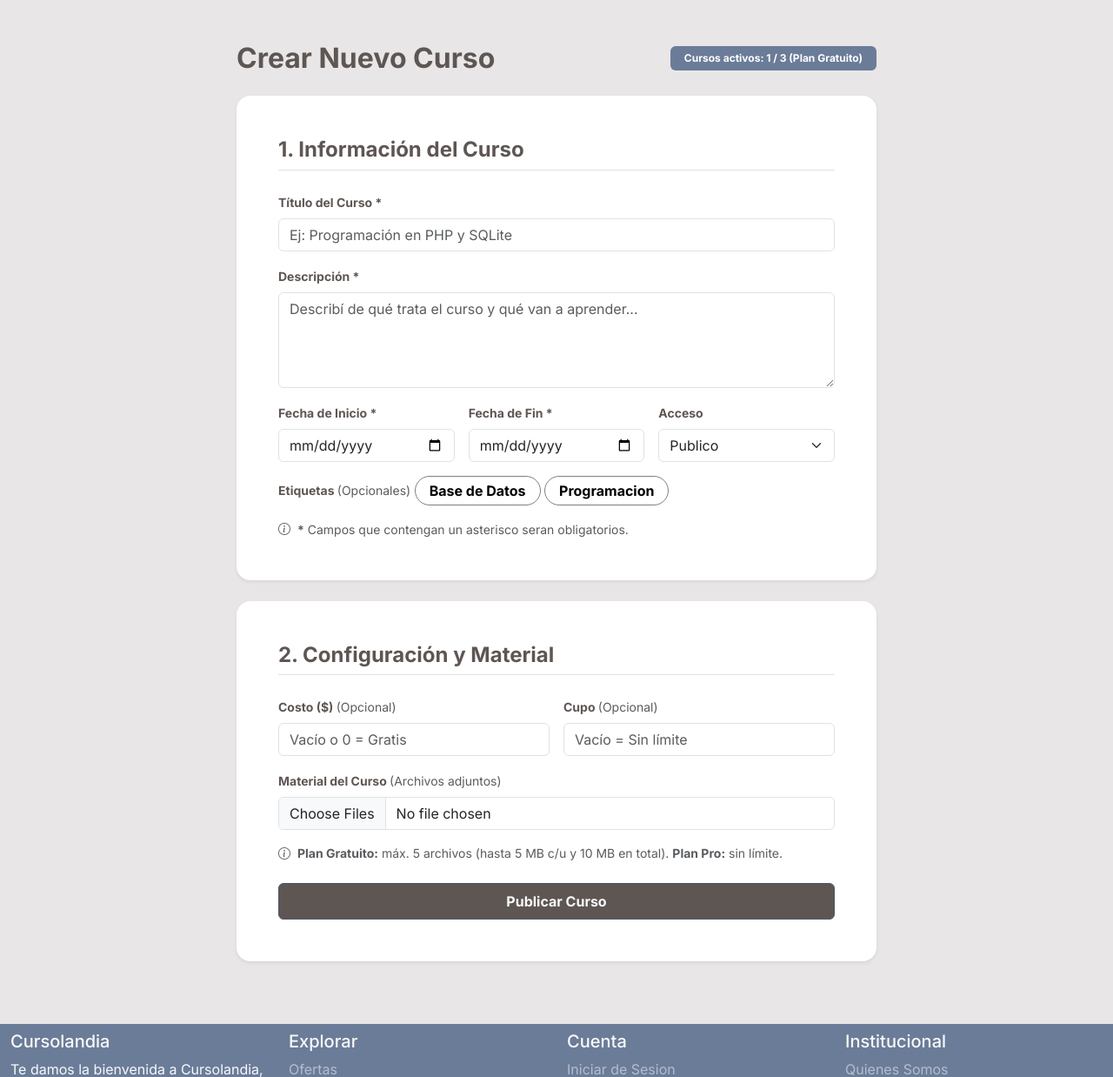
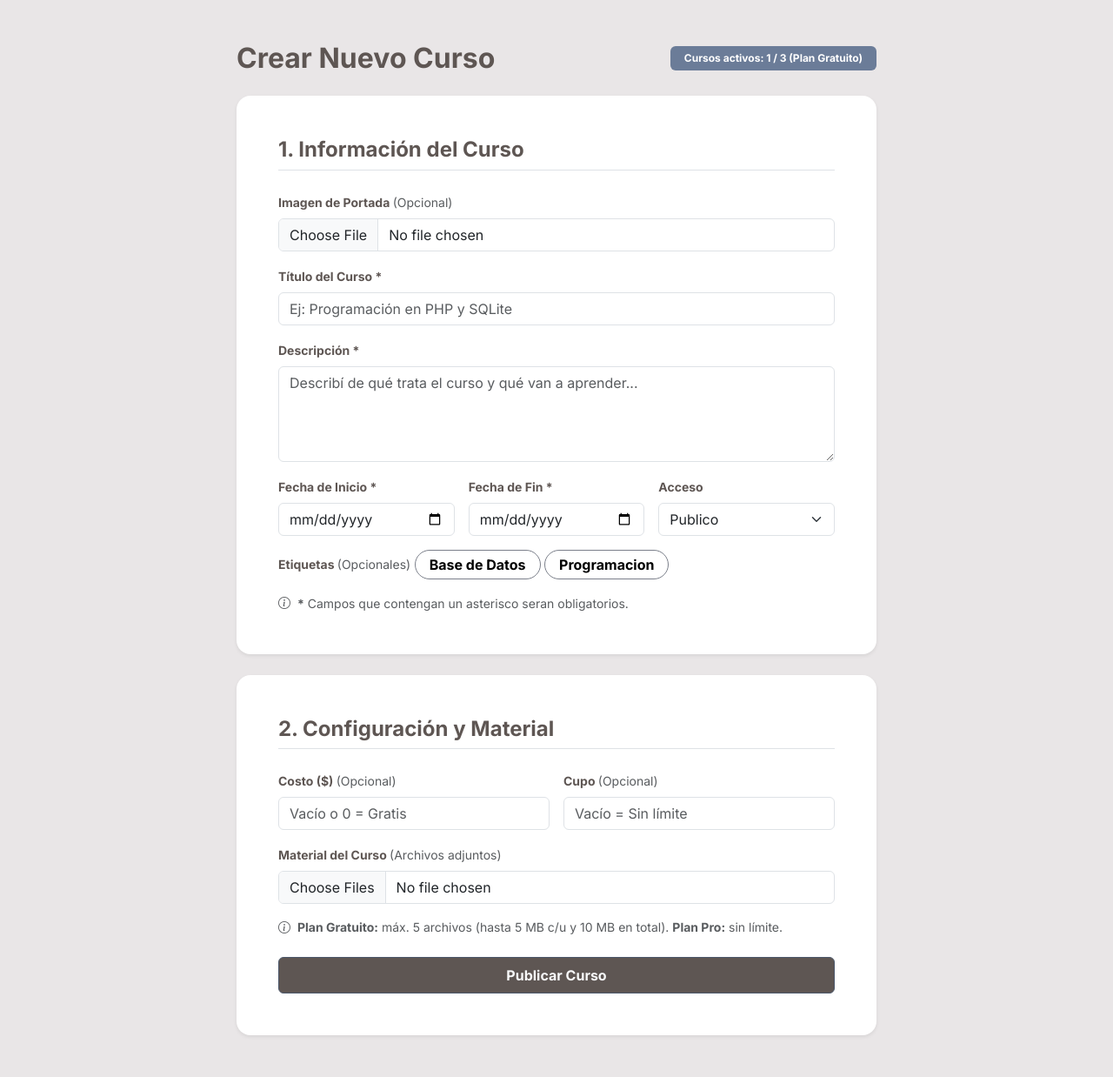
Before and after one commit to FacuD-20/Cursolandia, a PHP site: page /Interfaz/Cursos/crear_c.php in a window 1280 px wide. Shown: the part 66-1304 px from the top of the page at 87% size. Run offline with PHP 8.4, Linux system fonts and the light colour scheme; the visitor is signed in with stand-in values (Sample User, id 1); data comes from the database, SQL or seed files in the repository; tables that the repository leaves empty hold one stand-in row (values such as "Sample post"); a stand-in replaces the project's code that opens the database connection; some libraries are stand-ins or nearby versions.

Commit message:
Se añadio la logica de creacion de curso, ahora se guardan en la base de datos con toda su informacion correspondiente. En la clase curso, se corrigio su constructor, ahora el parametro imagen pasa a ser obligatorio.

```diff
--- a/Interfaz/Cursos/crear_c.php
+++ b/Interfaz/Cursos/crear_c.php
@@ -7,8 +7,7 @@
     require_once RUTA_BASE . "/Persistencia/Consultas/EtiquetaBD.php";
     require_once RUTA_BASE . "/Persistencia/Consultas/CursoBD.php";
     require_once RUTA_BASE . "/Persistencia/Consultas/UsuarioBD.php";
-
-    //Extraemos los valores de la matriz $_POST
+    //Extraemos los valores de la matriz $_POST y iniciamos la session
     extract($_POST);
     //Instanciamos los objetos de las clases
     $cbdd = new CursoBD();
@@ -43,17 +42,33 @@
                 $materiales[] = $m;
             }
         }
+        //Verificamos si subio uno imagen
+        if (isset($_FILES["img"]) && $_FILES["img"]["name"] != "") {
+            //Colocamos el id del usuario para saber quien subio x imagen y obtenemos la extension.
+            $ext = pathinfo($_FILES["img"]["name"], PATHINFO_EXTENSION);
+            $img = $_SESSION["id_usuario"] . "_" . time() . "." . $ext;
+            $vieja_r = $_FILES["img"]["tmp_name"];
+            $nueva_r = RUTA_BASE . "/Subidos/Img/Cursos/" . $img;
+        } else {
+            //Si el usuario no subio ninguna imagen, queda la imagen por defecto
+            $img = "imgcurso_pordefecto.png";
+        }
         //Instanciamos el objeto curso.
         $c = new Curso($_SESSION["id_usuario"], $titulo, $descripcion, $fecha_inicio, $fecha_fin,
-        $costo, $cupos, $sacceso, $materiales, $list_etiquetas);
+        $img, $costo, $cupos, $sacceso, $materiales, $list_etiquetas);
         //Intentamos insertar el curso en la base de datos
         try {
             $mensaje_error_archivo = $cbdd -> crear_curso($c);
         } catch (Exception $e) {
             $mensaje_error_crear = $e -> getMessage();
         }
-        if ($mensaje_error_archivo == "" || $mensaje_error_crear == "") {
-            header("Location: aula_c.php");
+        /*Si no hay error, movemos la imagen a la carpeta /Subidos/Img/Cursos/
+        Y Verificamos que no sea la predefinida */
+        if ($mensaje_error_archivo == "" && $mensaje_error_crear == "") {
+            if ($img != "imgcurso_pordefecto.png"){
+                move_uploaded_file($vieja_r, $nueva_r);
+            }
+            echo "<script>window.location.href = 'aula_c.php';</script>";
             exit;
         }
     }
@@ -82,6 +97,14 @@
                     <div class="card border-0 shadow-sm rounded-4 p-4 p-md-5 mb-4">
                         <h4 class="fw-bold mi-color-text mb-4 border-bottom pb-2">1. Información del Curso</h4>
                         <div class="row g-3">
+                            <!-- Imagen del curso -->
+                            <div class="col-12">
+                                <label for="img_curso" class="form-label fw-bold small mi-color-text">
+                                    Imagen de Portada
+                                    <span class="text-muted fw-normal">(Opcional)</span>
+                                </label>
+                                <input type="file" class="form-control" id="img" name="img" accept="image/*">
+                            </div>
                             <!-- Titulo -->
                             <div class="col-12">
                                 <label for="titulo" class="form-label fw-bold small mi-color-text">Título del Curso *</label>
--- a/Logica/Curso.php
+++ b/Logica/Curso.php
@@ -15,8 +15,8 @@
         private $etiquetas;
         //C
         public function __construct (
-            $id_usuario, $titulo, $descripcion, $fdinicio, $fdfin, $costo = null, $cupos = null, $acceso = "publico",
-            $materiales = null, $etiquetas = null, $imagen = "imgcurso_pordefecto.png", $id = null
+            $id_usuario, $titulo, $descripcion, $fdinicio, $fdfin, $imagen, $costo = null, $cupos = null,
+            $acceso = "publico", $materiales = null, $etiquetas = null, $id = null
             ) {
             $this -> id_usuario = $id_usuario;
             $this -> titulo = $titulo;
```
